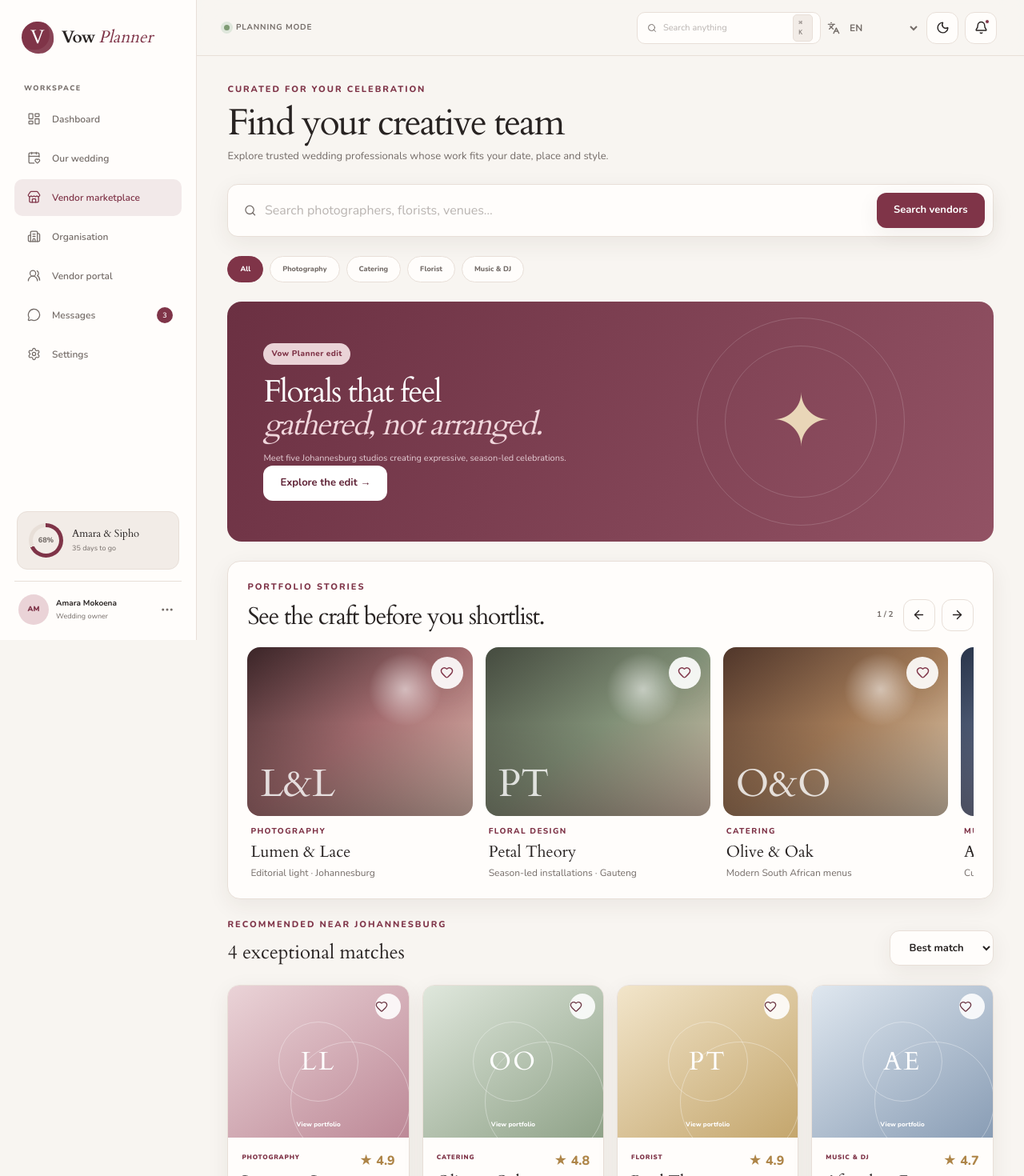
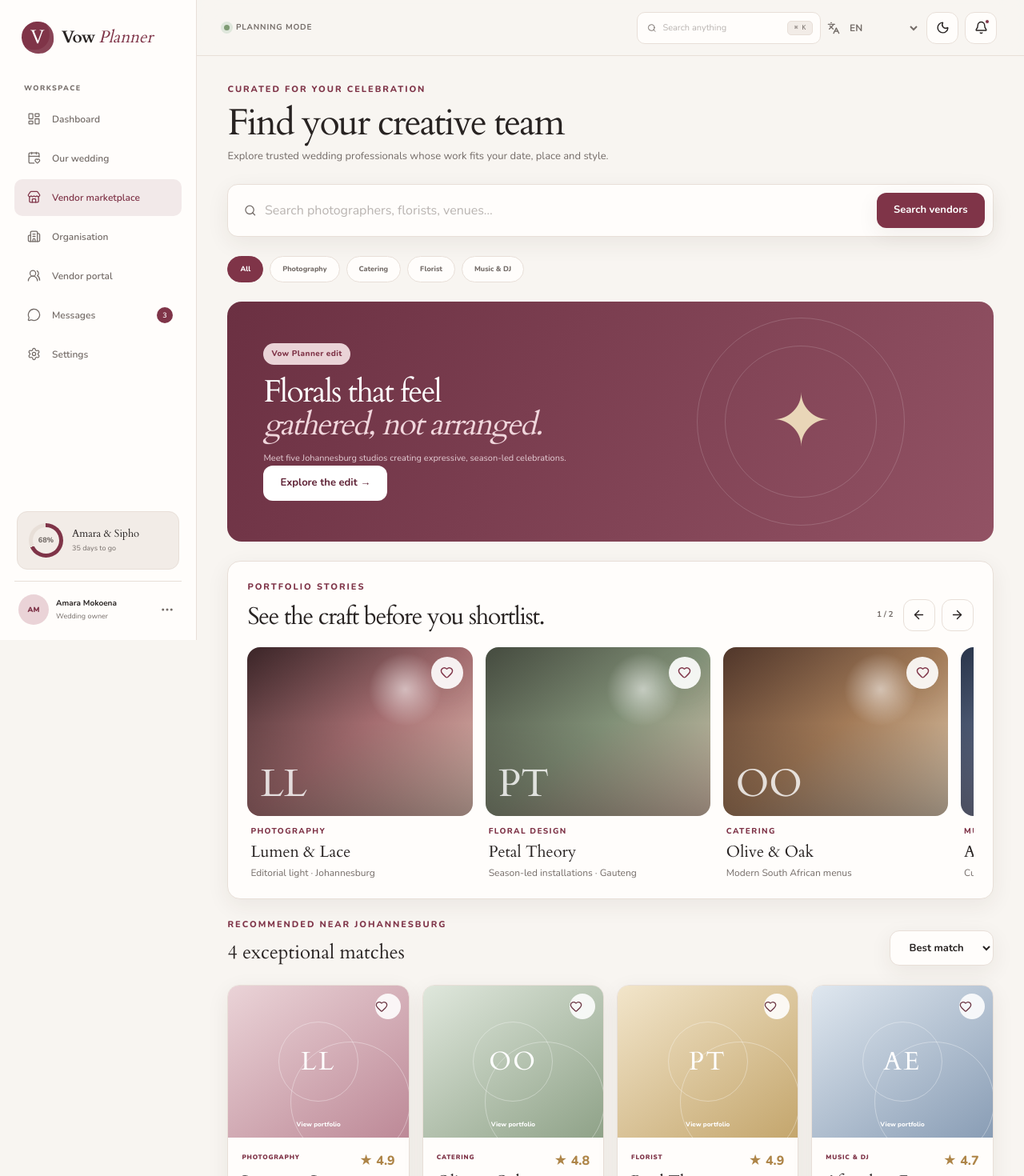
Before and after one commit to Izzy-kayaba/yes-planner-web, a Next.js app: page /marketplace in a window 1280 px wide. Shown: the top 1470 px of the page at 80% size. Built offline with nearby package versions, Linux system fonts and the light colour scheme.

Commit message:
Fix shared shortcut and initials alignment

```diff
--- a/app/(dashboard)/organisations/[organisationId]/page.tsx
+++ b/app/(dashboard)/organisations/[organisationId]/page.tsx
@@ -4,6 +4,7 @@ import { ActionButton } from "@/components/ui/ActionButton";
 import { PageHeader } from "@/components/ui/PageHeader";
 import { StatCard } from "@/components/ui/StatCard";
 import { StatusPill } from "@/components/ui/StatusPill";
+import { getInitials } from "@/lib/initials";
 
 export const metadata: Metadata = { title: "Organisation" };
 
@@ -48,11 +49,7 @@ export default function OrganisationPage() {
             {weddings.map((wedding) => (
               <div key={wedding.couple}>
                 <span className={`portfolio-mark tone-${wedding.tone}`}>
-                  {wedding.couple
-                    .split(" ")
-                    .filter((part) => part !== "&")
-                    .map((part) => part[0])
-                    .join("")}
+                  {getInitials(wedding.couple)}
                 </span>
                 <p>
                   <strong>{wedding.couple}</strong>
@@ -146,12 +143,7 @@ export default function OrganisationPage() {
               ["Mia Daniels", "3 tasks", 34],
             ].map(([name, task, value]) => (
               <div key={name}>
-                <span className="avatar">
-                  {String(name)
-                    .split(" ")
-                    .map((part) => part[0])
-                    .join("")}
-                </span>
+                <span className="avatar">{getInitials(String(name))}</span>
                 <p>
                   <strong>{name}</strong>
                   <small>{task} due</small>
--- a/app/styles/auth.css
+++ b/app/styles/auth.css
@@ -58,11 +58,15 @@
   width: 43px;
   height: 43px;
   grid-row: span 2;
+  overflow: hidden;
   display: grid;
   place-items: center;
   border: 1px solid rgba(255, 255, 255, 0.3);
   border-radius: 50%;
   font-size: 10px;
+  line-height: 1;
+  text-align: center;
+  white-space: nowrap;
 }
 .auth-quote blockquote {
   margin: 0 0 7px;
--- a/app/styles/professional.css
+++ b/app/styles/professional.css
@@ -122,12 +122,16 @@
 .portfolio-mark {
   width: 37px;
   height: 37px;
+  overflow: hidden;
   display: grid;
   place-items: center;
   border-radius: 10px;
   background: var(--blush);
   color: var(--wine);
   font: 10px var(--display);
+  line-height: 1;
+  text-align: center;
+  white-space: nowrap;
 }
 .portfolio-mark.tone-sage {
   color: var(--sage);
--- a/app/styles/public.css
+++ b/app/styles/public.css
@@ -86,6 +86,8 @@
 .avatar-stack span {
   width: 34px;
   height: 34px;
+  flex: 0 0 auto;
+  overflow: hidden;
   display: grid;
   place-items: center;
   margin-left: -8px;
@@ -95,6 +97,9 @@
   color: #513b37;
   font-size: 9px;
   font-weight: 800;
+  line-height: 1;
+  text-align: center;
+  white-space: nowrap;
 }
 .avatar-stack span:nth-child(2) {
   background: #cdd7c7;
--- a/app/styles/wedding-core.css
+++ b/app/styles/wedding-core.css
@@ -75,6 +75,7 @@
   width: 34px;
   height: 34px;
   flex: 0 0 auto;
+  overflow: hidden;
   display: grid;
   place-items: center;
   border-radius: 50%;
@@ -83,6 +84,9 @@
   font-style: normal;
   font-size: 8px;
   font-weight: 800;
+  line-height: 1;
+  text-align: center;
+  white-space: nowrap;
 }
 .person-cell > b {
   display: grid;
@@ -707,12 +711,16 @@
 .invoice-mark {
   width: 38px;
   height: 38px;
+  overflow: hidden;
   display: grid;
   place-items: center;
   border-radius: 10px;
   background: var(--surface-soft);
   color: var(--wine);
   font: 10px var(--display);
+  line-height: 1;
+  text-align: center;
+  white-space: nowrap;
 }
 .invoice-list p,
 .invoice-list > div > b {
--- a/app/workspace.css
+++ b/app/workspace.css
@@ -95,6 +95,7 @@
   width: 38px;
   height: 38px;
   flex: 0 0 auto;
+  overflow: hidden;
   display: grid;
   place-items: center;
   border-radius: 50%;
@@ -103,6 +104,9 @@
   font-size: 9px;
   font-style: normal;
   font-weight: 850;
+  line-height: 1;
+  text-align: center;
+  white-space: nowrap;
 }
 .sidebar-profile > div:nth-child(2) {
   display: grid;
@@ -151,9 +155,12 @@
 }
 .quick-search input {
   @apply h-full w-full border-0 bg-transparent p-0 text-[11px] shadow-none;
+  min-width: 0;
 }
 .quick-search kbd {
-  @apply rounded-[5px] border border-vow-line bg-vow-soft px-1.5 py-1 text-[8px];
+  @apply inline-flex shrink-0 items-center justify-center whitespace-nowrap rounded-[5px] border border-vow-line bg-vow-soft px-1.5 py-1 text-[8px];
+  min-width: 32px;
+  line-height: 1;
 }
 .notification-button {
   position: relative;
@@ -620,12 +627,16 @@
   width: 41px;
   height: 41px;
   grid-row: span 2;
+  overflow: hidden;
   display: grid;
   place-items: center;
   border-radius: 50%;
   background: var(--blush);
   color: var(--wine);
   font: 11px var(--display);
+  line-height: 1;
+  text-align: center;
+  white-space: nowrap;
 }
 .vendor-avatar.tone-sage {
   color: var(--sage);
--- a/features/marketplace/VendorPortfolioCarousel.tsx
+++ b/features/marketplace/VendorPortfolioCarousel.tsx
@@ -3,6 +3,7 @@
 import useEmblaCarousel from "embla-carousel-react";
 import { ArrowLeft, ArrowRight, Heart } from "lucide-react";
 import { useCallback, useEffect, useState } from "react";
+import { getInitials } from "@/lib/initials";
 
 const portfolios = [
   {
@@ -99,10 +100,7 @@ export function VendorPortfolioCarousel() {
               >
                 <div className="absolute inset-0 bg-[radial-gradient(circle_at_70%_25%,rgba(255,255,255,.55),transparent_18%),linear-gradient(to_top,rgba(27,18,19,.42),transparent_55%)]" />
                 <span className="absolute bottom-4 left-4 font-display text-5xl text-white/80">
-                  {portfolio.studio
-                    .split(" ")
-                    .map((word) => word[0])
-                    .join("")}
+                  {getInitials(portfolio.studio)}
                 </span>
                 <button
                   className="absolute right-3 top-3 grid size-10 place-items-center rounded-full bg-white/90 text-vow-wine shadow-vow-soft backdrop-blur"
--- a/features/weddings/sections/GuestsSection.tsx
+++ b/features/weddings/sections/GuestsSection.tsx
@@ -8,6 +8,7 @@ import { StatusPill } from "@/components/ui/StatusPill";
 import { MetricGrid } from "@/features/weddings/MetricGrid";
 import { useWorkspaceCollection } from "@/hooks/useWorkspaceCollection";
 import { guests as guestSeed } from "@/lib/demo-data";
+import { getInitials } from "@/lib/initials";
 import type { Guest } from "@/types";
 
 const fields = [
@@ -114,12 +115,7 @@ export function GuestsSection() {
           {filtered.map((guest) => (
             <div className="table-row" key={guest.id}>
               <span className="person-cell">
-                <i>
-                  {guest.name
-                    .split(" ")
-                    .map((part) => part[0])
-                    .join("")}
-                </i>
+                <i>{getInitials(guest.name)}</i>
                 <b>
                   {guest.name}
                   <small>{guest.email}</small>
--- a/features/weddings/sections/MessagesSection.tsx
+++ b/features/weddings/sections/MessagesSection.tsx
@@ -5,6 +5,7 @@ import { useRef, useState, type FormEvent } from "react";
 import { toast } from "sonner";
 import { SearchField } from "@/components/forms/SearchField";
 import { useWorkspaceCollection } from "@/hooks/useWorkspaceCollection";
+import { getInitials } from "@/lib/initials";
 
 type Conversation = {
   id: string | number;
@@ -79,12 +80,7 @@ export function MessagesSection() {
               if (chat.unread) void update({ ...chat, unread: false });
             }}
           >
-            <span className="avatar">
-              {chat.name
-                .split(" ")
-                .map((part) => part[0])
-                .join("")}
-            </span>
+            <span className="avatar">{getInitials(chat.name)}</span>
             <p>
               <strong>{chat.name}</strong>
               <small>{chat.role}</small>
@@ -98,12 +94,7 @@ export function MessagesSection() {
       {selected && (
         <article>
           <div className="chat-header">
-            <div className="avatar">
-              {selected.name
-                .split(" ")
-                .map((part) => part[0])
-                .join("")}
-            </div>
+            <div className="avatar">{getInitials(selected.name)}</div>
             <p>
               <strong>{selected.name}</strong>
               <small>{selected.role} · Active now</small>
--- a/features/weddings/sections/PaymentsSection.tsx
+++ b/features/weddings/sections/PaymentsSection.tsx
@@ -6,6 +6,7 @@ import { EntityDialog, type EntityFormValue } from "@/components/forms/EntityDia
 import { StatusPill } from "@/components/ui/StatusPill";
 import { MetricGrid } from "@/features/weddings/MetricGrid";
 import { useWorkspaceCollection } from "@/hooks/useWorkspaceCollection";
+import { getInitials } from "@/lib/initials";
 
 type Payment = {
   id: string | number;
@@ -147,13 +148,7 @@ export function PaymentsSection() {
         <div className="invoice-list">
           {items.map((payment) => (
             <div key={payment.id}>
-              <span className="invoice-mark">
-                {payment.vendor
-                  .split(" ")
-                  .map((part) => part[0])
-                  .join("")
-                  .slice(0, 2)}
-              </span>
+              <span className="invoice-mark">{getInitials(payment.vendor)}</span>
               <p>
                 <strong>{payment.vendor}</strong>
                 <small>{payment.reference}</small>
--- a/features/weddings/sections/VendorsSection.tsx
+++ b/features/weddings/sections/VendorsSection.tsx
@@ -8,6 +8,7 @@ import { StatusPill } from "@/components/ui/StatusPill";
 import { MetricGrid } from "@/features/weddings/MetricGrid";
 import { useWorkspaceCollection } from "@/hooks/useWorkspaceCollection";
 import { vendors } from "@/lib/demo-data";
+import { getInitials } from "@/lib/initials";
 
 type Vendor = (typeof vendors)[number] & { id: string | number; saved: boolean };
 const seed = vendors.map((vendor, index) => ({ ...vendor, id: index + 1, saved: false }));
@@ -41,11 +42,7 @@ export function VendorsSection() {
     >;
     const input = {
       ...base,
-      initials: base.name
-        .split(" ")
-        .map((part) => part[0])
-        .join("")
-        .slice(0, 2),
+      initials: getInitials(base.name),
       tone: editing?.tone ?? "rose",
       saved: editing?.saved ?? false,
     } as Omit<Vendor, "id">;
--- /dev/null
+++ b/lib/initials.ts
@@ -0,0 +1,21 @@
+/** Returns a stable two-character badge label for people, couples, and organisations. */
+export function getInitials(value: string) {
+  const partnerNames = value
+    .split("&")
+    .map((part) => part.trim())
+    .filter(Boolean);
+
+  if (partnerNames.length > 1) {
+    return partnerNames
+      .slice(0, 2)
+      .map((name) => name[0])
+      .join("")
+      .toUpperCase();
+  }
+
+  const words = value.trim().split(/\s+/).filter(Boolean);
+  if (words.length === 0) return "";
+  if (words.length === 1) return words[0].slice(0, 2).toUpperCase();
+
+  return `${words[0][0]}${words.at(-1)?.[0] ?? ""}`.toUpperCase();
+}
```
